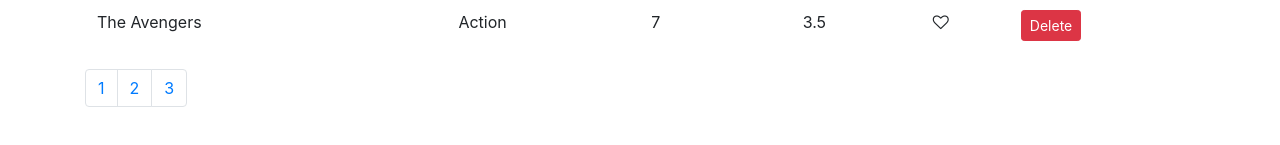
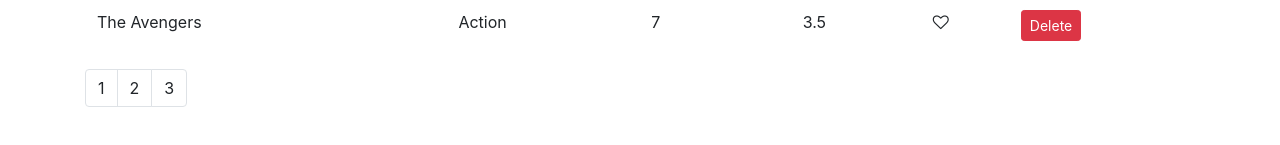
Before and after one commit to vivekgondaliya/REACT-vidly, a React (Create React App) app: page / in a window 1280 px wide. Shown: the part 541-686 px from the top of the page. Built offline with nearby package versions, Linux system fonts and the light colour scheme.

Commit message:
Installed lodash for range functionality. Attached events to handle clicked link.

```diff
--- a/package.json
+++ b/package.json
@@ -5,6 +5,7 @@
   "dependencies": {
     "bootstrap": "^4.1.1",
     "font-awesome": "^4.7.0",
+    "lodash": "^4.17.10",
     "react": "^16.6.3",
     "react-dom": "^16.6.3",
     "react-scripts": "2.1.1"
--- a/src/components/commons/pagination.jsx
+++ b/src/components/commons/pagination.jsx
@@ -1,26 +1,28 @@
 import React, { Component } from "react";
+import _ from "lodash";
 
 class Pagination extends Component {
   state = {};
   render() {
+    const { totalMovies, listSize, onPageChange } = this.props;
+
+    let pagesCount = Math.ceil(totalMovies / listSize);
+    //if only one page then no pagination links
+    if (pagesCount === 1) return null;
+    const pages = _.range(1, pagesCount + 1);
+
     return (
-      <nav aria-label="Page navigation example">
+      <nav aria-label="navigation">
         <ul className="pagination">
-          <li className="page-item">
-            <a className="page-link" href="#">
-              1
-            </a>
-          </li>
-          <li className="page-item">
-            <a className="page-link" href="#">
-              2
-            </a>
-          </li>
-          <li className="page-item">
-            <a className="page-link" href="#">
-              3
-            </a>
-          </li>
+          {pages.map(page => {
+            return (
+              <li key={page} className="page-item">
+                <a className="page-link" onClick={() => onPageChange(page)}>
+                  {page}
+                </a>
+              </li>
+            );
+          })}
         </ul>
       </nav>
     );
--- a/src/components/movies.jsx
+++ b/src/components/movies.jsx
@@ -24,7 +24,9 @@
     this.setState({ movie });
   };
 
-  handlePageChange = () => {};
+  handlePageChange = page => {
+    console.log("Page Change Clicked...", page);
+  };
 
   render() {
     const movies = this.state.movies || {};
@@ -43,7 +45,7 @@
         />
         <Pagination
           totalMovies={movieCount}
-          listViewSize={this.state.listSize}
+          listSize={this.state.listSize}
           onPageChange={this.handlePageChange}
         />
       </div>
```
Also changed, not shown: 1 other file (tests, documents, lock files or other folders).
